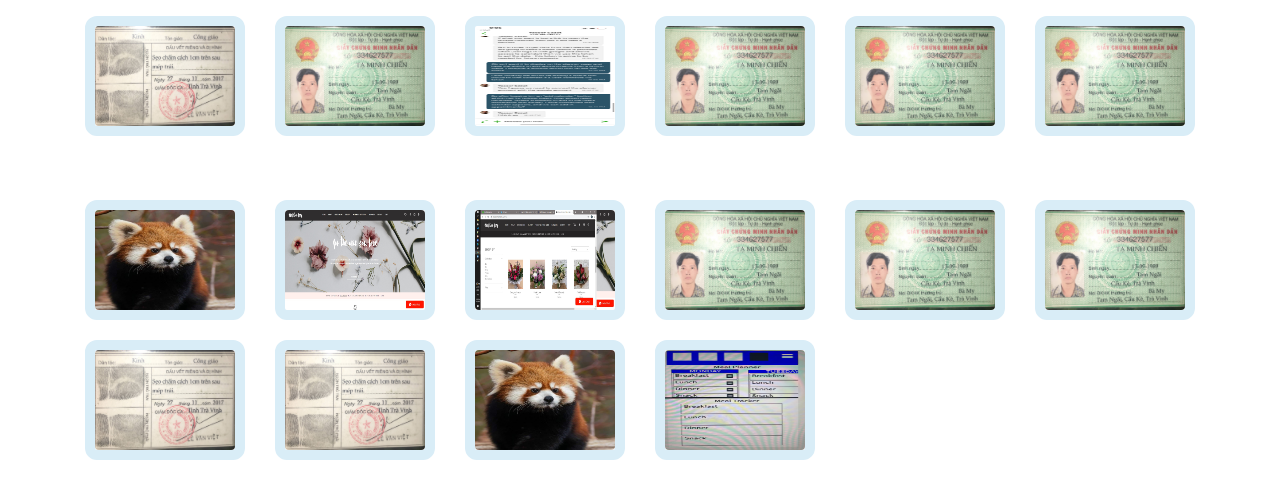
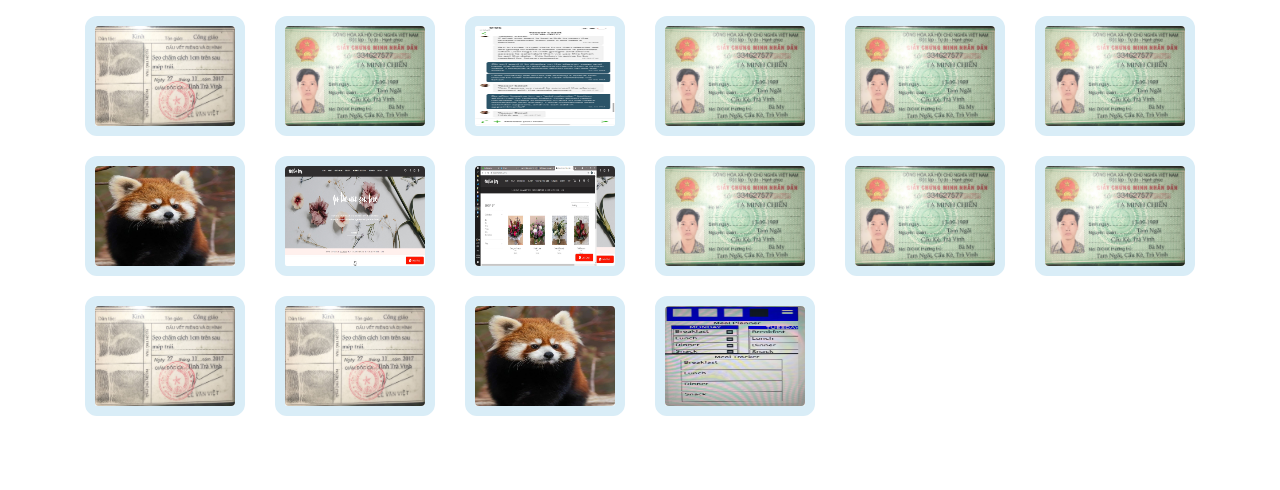
Before and after one commit to minhchientnck/codingnote-nodejs, a Node server app: page /admin/files in a window 1280 px wide. Shown: the part 419-909 px from the top of the page. After the commit the page ends 835 px from the top, so only its background shows below. Run offline with Node 20, Linux system fonts and the light colour scheme; some libraries are stand-ins or nearby versions.

Commit message:
update code

```diff
--- a/views/admin/uploadFile.pug
+++ b/views/admin/uploadFile.pug
@@ -27,7 +27,7 @@ html
           div(class="row")
             each file in uploadedfiles
               div(class="col-sm-2 mb-2")
-               figure(class="figure file-item")
+               div(class="file-item")
                   form(action="/admin/deleteFile/"+ file.name, method="post")
                     button(class="x-circle")
                       span
```
